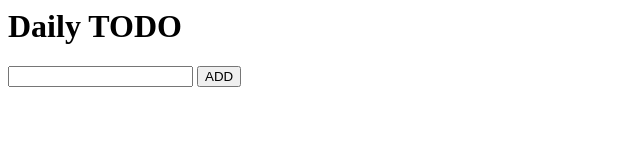
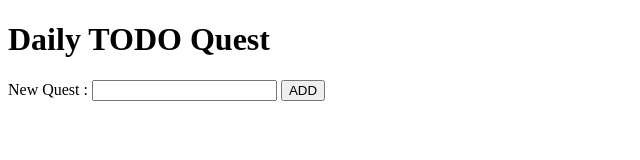
Before and after one commit to Thebanane/TODO_Quest, a plain HTML site: page frontEnd/index.html in a window 1280 px wide. Shown: the whole page, without its empty margins (0-640 px from the left). Drawn offline with Linux system fonts and the light colour scheme.

Commit message:
index.html : Upgraded the code

```diff
--- a/frontEnd/index.html
+++ b/frontEnd/index.html
@@ -1,15 +1,35 @@
+<!DOCTYPE html>
+<html lang="en">
+
+    <head>
+        <meta charset="UTF-8">
+        <meta name="viewport" content="width=device-width, initial-scale=1.0">
+        <title>ToDo Quest</title>
+        <link rel="stylesheet" href="style.css">
+    </head>
+
+    <body>
         <header>
-    <h1>Daily TODO</h1>
+            <h1>Daily TODO Quest</h1>
+            <div id = "progressBar"></div>
+            <p id="progressCount"></p>
         </header>
 
-<body>
+
         <form id="toDoForm">
-        <input type="text" name="todo">
+            <label for="toDoInput">
+                New Quest :
+                <input type="text" id="toDoInput" required autocomplete="off" maxlength="60">
+            </label>
             <button type="submit"> ADD </button>
         </form>
 
         <ol id="toDoList">
         </ol>
 
-    <script src="../backEnd/script.js"></script>
+        <section id="victory" hidden>Quests Completed</section>
+
+        <script src= "../backEnd/script.js"></script>
     </body>
+
+</html>
```
Lines whose indentation alone changed are shown as unchanged.
